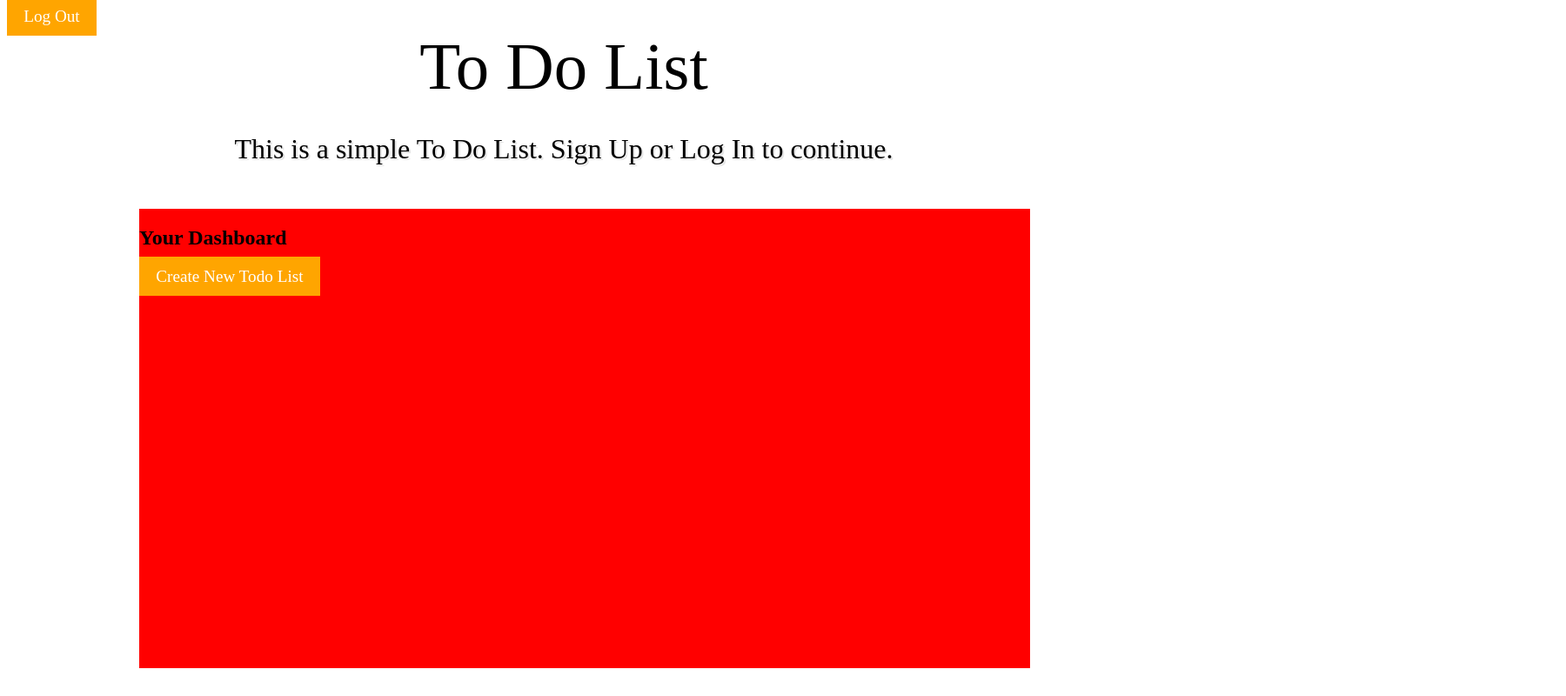
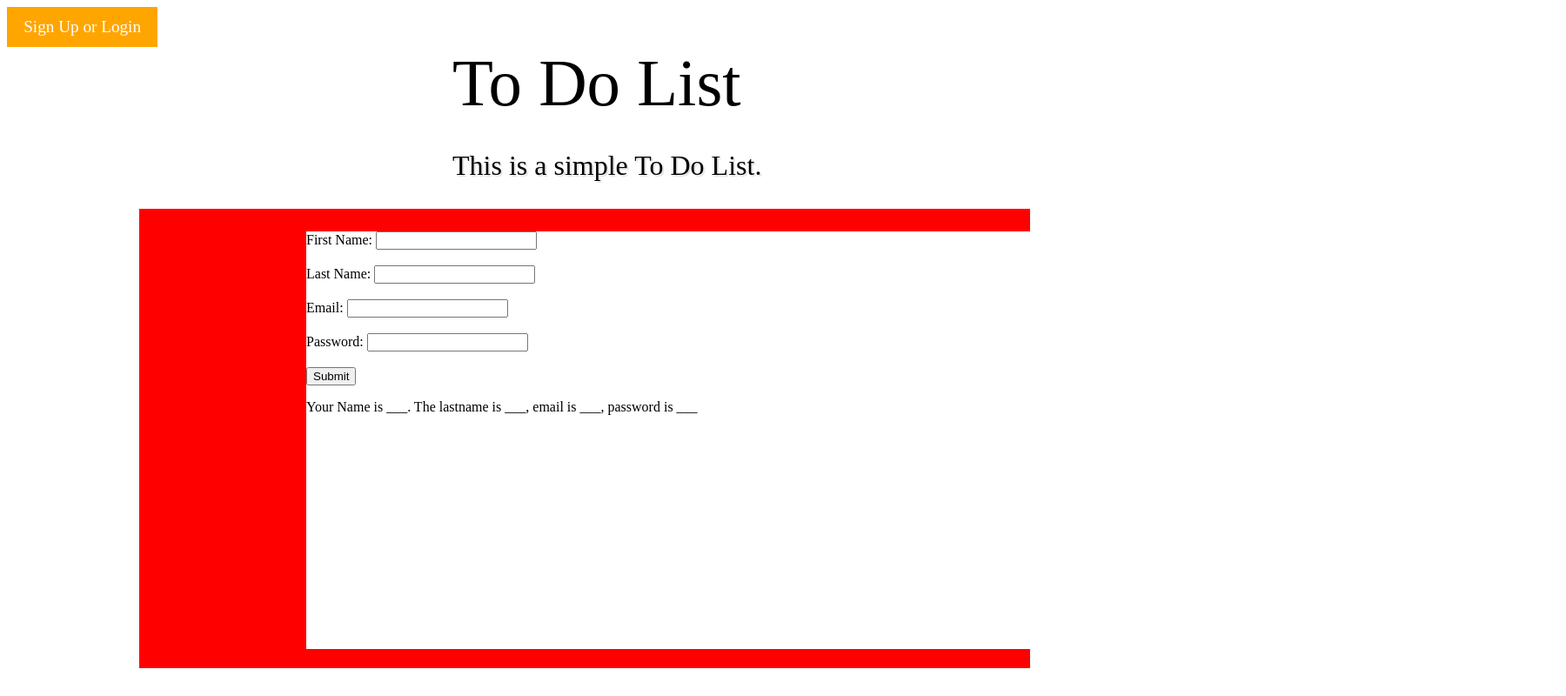
Before and after one commit to martinwprior/todo, a plain HTML site: page index.html in a window 1280 px wide. Shown: the whole page at 87% size, 1800 px wide, since content can reach past the window. Drawn offline with Linux system fonts and the light colour scheme.

Commit message:
work on sign up form

```diff
--- a/index.html
+++ b/index.html
@@ -5,24 +5,36 @@
 <link rel="stylesheet" href="styles/style.css">
     </head>
 <body>
-        <a href="#" class="btn btn--orange">Log Out</a>
+        <a href="#" class="btn btn--orange">Sign Up or Login</a>
 <div class="text-content">
     <h1 class="title">To Do List</h1>
-    <p class="description">This is a simple To Do List. Sign Up or Log In to continue.</p>
+    <p class="description">This is a simple To Do List.</p>
 </div>
-    <!-- sign up form-->
-    <form action="input">
+
+<section>
+    <h1 class="section-header">Your Dashboard</h1>
+    <a href class="btn btn--orange btn--todo">Create New Todo List</a>
+
+    <div class="section-popup">
+
+       <p>
+        <label for="firstname">First Name: </label><input id="firstName" type="text" /> <br /> <br />
+        <label for="lastname">Last Name: </label><input id="lastName" type="text" /> <br /> <br />
+        <label for="email">Email: </label><input id="eMail" type="email" /> <br /> <br />
+        <label for="password">Password: </label><input id="passWord" type="password" /> <br /> <br />
+        <button id="submit">Submit</button>
+      </p>
+
+      <p>
+          Your Name is <span id="outputFirstName">___</span>. The lastname is <span id="outputLastName">___</span>, email is <span id="outputeMail">___</span>, password is <span id="outputPassWord">___</span>
+      </p>
 
 
-    </form>
 
-    <!-- Sign In form-->
-    <form action="input">
-
-    </form>
-<section>
-    <h1>Your Dashboard</h1>
-    <a href class="btn btn--orange btn--todo">Create New Todo List</a>
+                </div>
+            </div>
+        </form>
+    </div>
 </section>
 
 
@@ -38,4 +50,5 @@
 
 
 </body>
+<script src="scripts/todo.js"></script>
 </html>
--- a/scripts/todo.js
+++ b/scripts/todo.js
@@ -0,0 +1,37 @@
+toDoObj = {
+    firstName: "John",
+    lastName: "Doe",
+    eMail: "jdoe@gmail.com",
+    passWord: "ir123456",
+    toDo: {
+        date: "01/02/2021",
+        task: "go shopping"
+    },
+}
+console.log(toDoObj);
+
+// var submit = document.getElementById("submit");
+// submit.onclick = function(){
+
+//     var name = document.getElementById("name").value;
+//     var city = document.getElementById("city").value;
+
+//     document.getElementById("outputName").innerText = name;
+//     document.getElementById("outputCity").innerText = city;
+
+// }
+var submit = document.getElementById("submit");
+
+submit.onclick = function(){
+
+   toDoObj.firstName = document.getElementById("firstName").value;
+   toDoObj.lastName = document.getElementById("lastName").value;
+   toDoObj.eMail = document.getElementById("eMail").value;
+   toDoObj.passWord = document.getElementById("passWord").value;
+
+    document.getElementById("outputFirstName").innerText = toDoObj.firstName;
+    document.getElementById("outputLastName").innerText = toDoObj.lastName;
+    document.getElementById("outputeMail").innerText = toDoObj.eMail;
+    document.getElementById("outputPassWord").innerText = toDoObj.passWord;
+
+}
--- a/styles/style.css
+++ b/styles/style.css
@@ -3,27 +3,30 @@
     font-size: 1.2rem;
     color: #fff;
     padding: .75rem 1.2rem;
-    align: center;
+    box-align: center;
 }
 
 .btn--orange {
     background-color:orange;
-    display; inline-block;
+    display: inline-block;
 }
 .btn--todo{
-    align: center;
+    text-align: center;
+    position: absolute;
+    left: 42rem;
+    top: 5rem;
+
 }
 
 .text-content {
     position: absolute;
     top: 10%;
-    transform: translateY(-25%);
-    margin-left 50%;
-    margin-right: 50%;
+    transform: translateY(-15%);
+    margin-left: 40%;
+    margin-right: 40%;
     width: 100%;
-    text-align: center;
+    box-align: center;
 }
-
 .title {
 font-weight:300;
 color: black;
@@ -47,3 +50,24 @@ section {
     background-color: red;
     width: 80%
 }
+.section-header {
+    position: Absolute;
+    top: -.5rem;
+    left: 40rem;
+    padding: .5rem;
+    font-size: 2.4rem;
+}
+
+.section-popup{
+    background-color: white;
+    width:70rem;
+    height:30rem;
+    position:relative;
+    top:10px;
+    left:12rem;
+    z-index:2;
+}
+.section-popup li {
+    padding: 1rem;
+    font-size: 1.2rem;
+}
```
